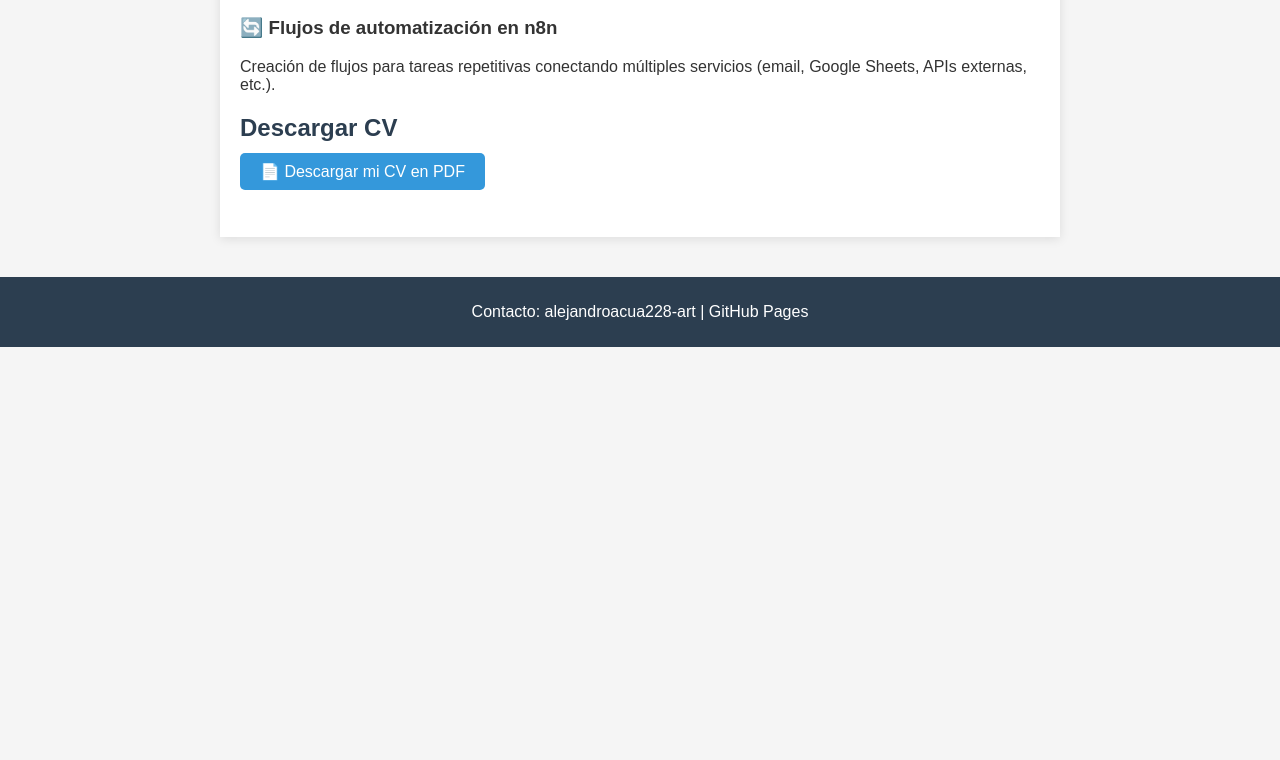
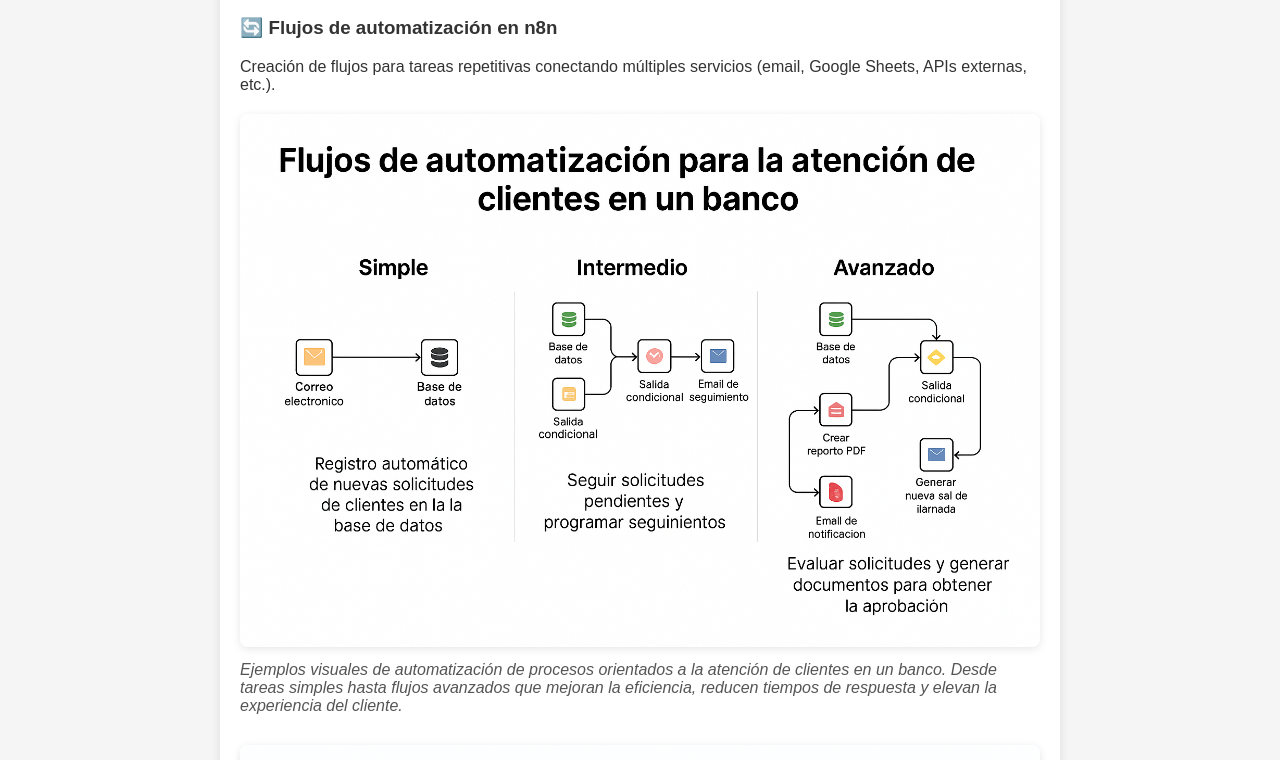
Before and after one commit to alejandroacua228-art/portfolio, a plain HTML site: page index.html in a window 1280 px wide. Shown: the part 590-1350 px from the top of the page. Before the commit the page ends 937 px from the top, so only its background shows below. Drawn offline with Linux system fonts and the light colour scheme.

Commit message:
Update index.html

```diff
--- a/index.html
+++ b/index.html
@@ -46,6 +46,20 @@
             text-decoration: none;
             border-radius: 5px;
         }
+        .image-block {
+            margin-bottom: 30px;
+        }
+        .image-block img {
+            max-width: 100%;
+            height: auto;
+            border-radius: 8px;
+            box-shadow: 0 2px 8px rgba(0,0,0,0.1);
+        }
+        .image-block p {
+            margin-top: 10px;
+            font-style: italic;
+            color: #555;
+        }
     </style>
 </head>
 <body>
@@ -73,6 +87,17 @@
         <p>Creación de flujos para tareas repetitivas conectando múltiples servicios (email, Google Sheets, APIs externas, etc.).</p>
     </div>
 
+    <!-- Imágenes ilustrativas -->
+    <div class="image-block">
+        <img src="flujos_de_automatización_para_la_atencion_de_clientes_en_un_banco.png" alt="Automatización para atención al cliente">
+        <p>Ejemplos visuales de automatización de procesos orientados a la atención de clientes en un banco. Desde tareas simples hasta flujos avanzados que mejoran la eficiencia, reducen tiempos de respuesta y elevan la experiencia del cliente.</p>
+    </div>
+
+    <div class="image-block">
+        <img src="automatización_que_agilizan_operaciones_y_comunicacion_interna_del_banco.png" alt="Automatización de operaciones internas">
+        <p>Automatizaciones que optimizan las operaciones internas de un banco: asignación de tareas, gestión de tickets, informes diarios y actualización de políticas. Herramientas clave para potenciar la productividad del equipo.</p>
+    </div>
+
     <h2>Descargar CV</h2>
     <p><a href="CV_Alejandro_Lindstrom.pdf" class="btn" download>📄 Descargar mi CV en PDF</a></p>
 </section>
```
